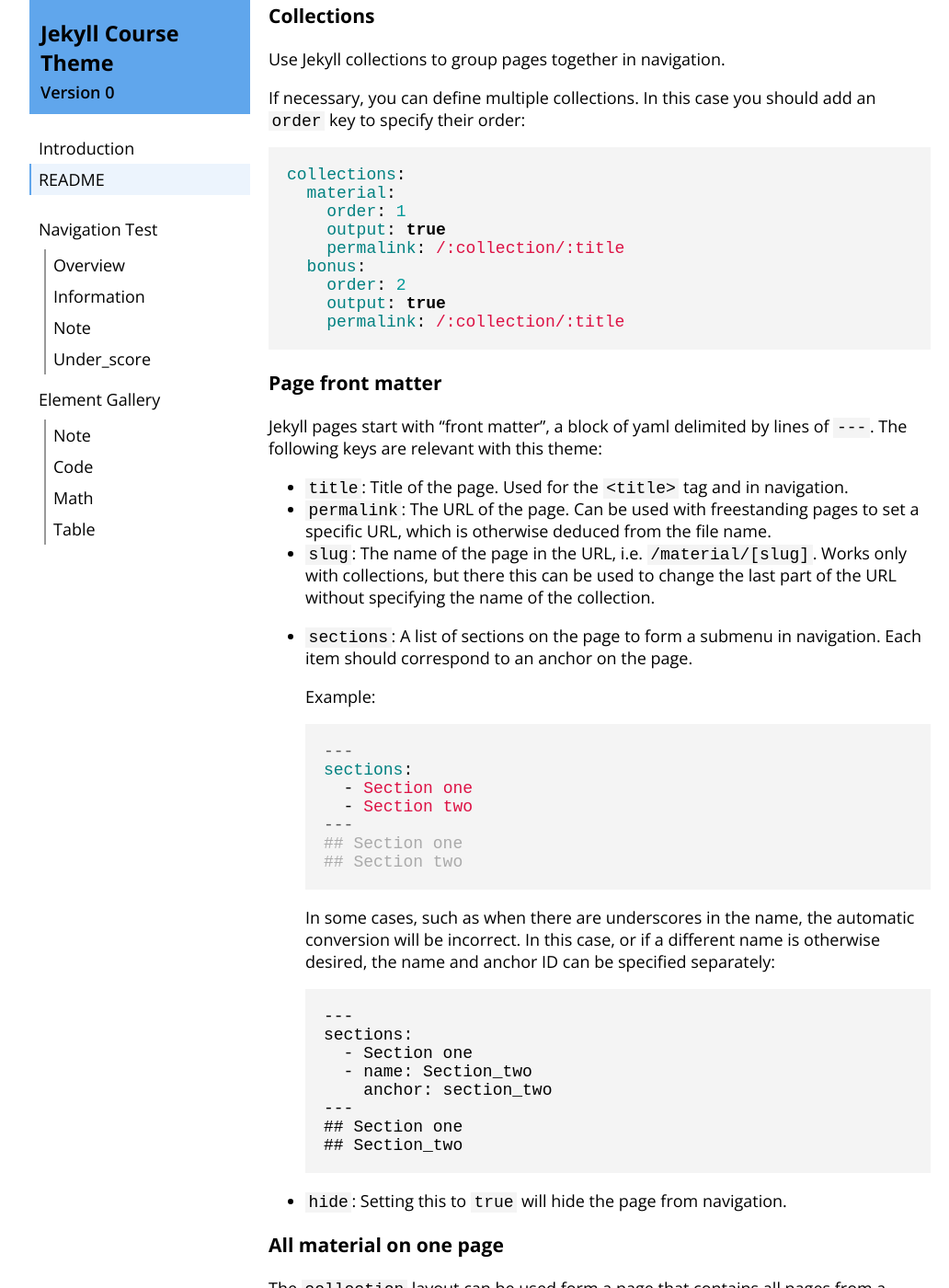
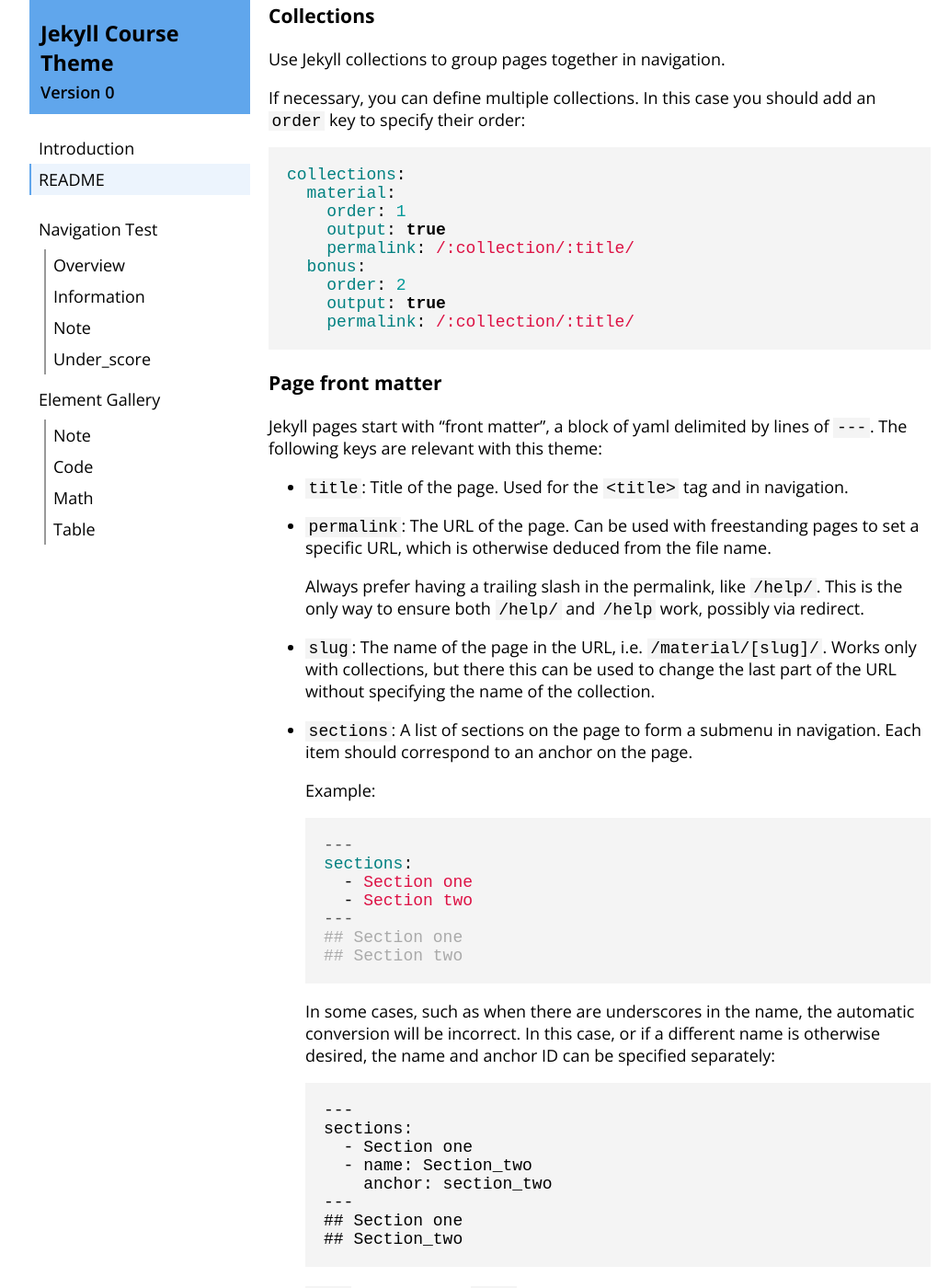
Before and after one commit to ollpu/jekyll-course-theme, a Jekyll site: the page built from 01-readme-jekyll.md, in a window 1280 px wide and 1400 px high, scrolled down 2824 px. Shown: the whole window at 92% size, without its empty margins (118-1150 px from the left). Built offline with Jekyll 4.4.1, drawn with Linux system fonts in a browser that asks for light colours; some of the changed text lies outside the part shown.

Commit message:
Revert to trailing slashes

````diff
--- a/01-readme-jekyll.md
+++ b/01-readme-jekyll.md
@@ -1,6 +1,6 @@
 ---
 title: README
-permalink: /readme
+permalink: /readme/
 ---
 
 {% include_relative README.md %}
--- a/README.md
+++ b/README.md
@@ -56,14 +56,14 @@ remote_theme: ollpu/jekyll-course-theme@v1
       # Uncomment for Finnish quotes:
       # smart_quotes: rsquo,rsquo,rdquo,rdquo
 
-    permalink: /:title
+    permalink: /:title/
 
     # If you want a collection of pages for course material:
     collections:
       # In Finnish you might want to write e.g. "materiaali:" instead.
       material:
         output: true
-        permalink: /:collection/:title
+        permalink: /:collection/:title/
 
     defaults:
       -
@@ -134,11 +134,11 @@ collections:
   material:
     order: 1
     output: true
-    permalink: /:collection/:title
+    permalink: /:collection/:title/
   bonus:
     order: 2
     output: true
-    permalink: /:collection/:title
+    permalink: /:collection/:title/
 ```
 
 ### Page front matter
@@ -149,7 +149,10 @@ of `---`. The following keys are relevant with this theme:
 - `title`: Title of the page. Used for the `<title>` tag and in navigation.
 - `permalink`: The URL of the page. Can be used with freestanding pages to
   set a specific URL, which is otherwise deduced from the file name.
-- `slug`: The name of the page in the URL, i.e. `/material/[slug]`. Works only
+
+  Always prefer having a trailing slash in the permalink, like `/help/`. This is
+  the only way to ensure both `/help/` and `/help` work, possibly via redirect.
+- `slug`: The name of the page in the URL, i.e. `/material/[slug]/`. Works only
   with collections, but there this can be used to change the last part of the
   URL without specifying the name of the collection.
 - `sections`: A list of sections on the page to form a submenu in navigation.
@@ -190,7 +193,7 @@ the repository with the following content:
 ```md
 ---
 title: All Material
-permalink: /material/all
+permalink: /material/all/
 hide: true
 
 layout: collection
--- a/_config.yml
+++ b/_config.yml
@@ -11,12 +11,12 @@ kramdown:
   # For Finnish quotes:
   # smart_quotes: rsquo,rsquo,rdquo,rdquo
 
-permalink: /:title
+permalink: /:title/
 
 collections:
   material:
     output: true
-    permalink: /:collection/:title
+    permalink: /:collection/:title/
 
 defaults:
   -
````
Also changed, not shown: 00-index.md (+1 -1 lines), all-material.md (+1 -1 lines).
